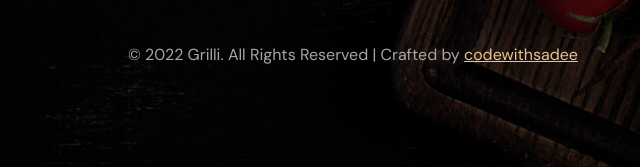
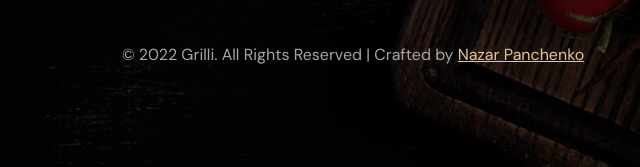
Before and after one commit to PanchenkoNaz/restaurant__website, a plain HTML site: page index.html in a window 1280 px wide. Shown: the part 8553-8720 px from the top of the page, 287-927 px from the left. Drawn offline with nearby package versions, Linux system fonts and the light colour scheme; a web font is replaced by a local one.

Commit message:
footer html

```diff
--- a/index.html
+++ b/index.html
@@ -1184,7 +1184,7 @@
 
         <p class="copyright">
           &copy; 2022 Grilli. All Rights Reserved | Crafted by <a href="https://github.com/codewithsadee"
-            target="_blank" class="link">codewithsadee</a>
+            target="_blank" class="link">Nazar Panchenko</a>
         </p>
 
       </div>
```
